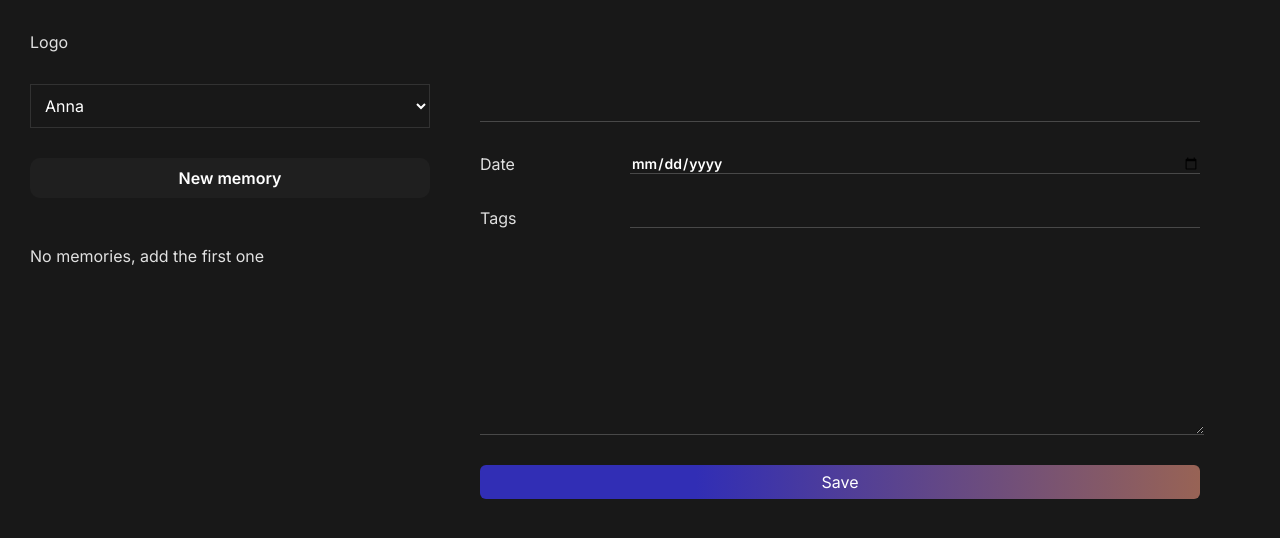
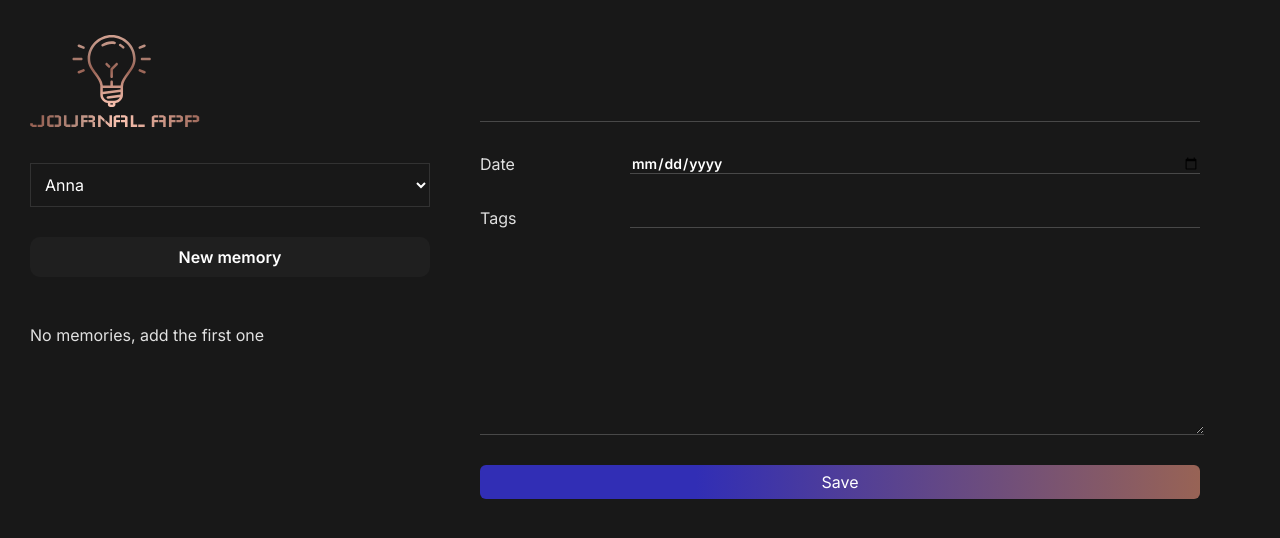
Before and after one commit to akutuzova11/react-journal-app, a React (Vite) app: page / in a window 1280 px wide. Shown: the top 538 px of the page. Built offline with nearby package versions, Linux system fonts and the light colour scheme.

Commit message:
add logo image

```diff
--- a/src/components/Header/Header.jsx
+++ b/src/components/Header/Header.jsx
@@ -1,11 +1,11 @@
 import { SelectUser } from "../SelectUser/SelectUser";
 import styles from "./Header.module.css";
+import Logo from "../../assets/logo.svg";
 
 export const Header = () => {
-
   return (
     <>
-      <div className={styles.logo}>Logo</div>
+      <img src={Logo} alt="logo" className={styles.logo} />
       <SelectUser />
     </>
   );
```
